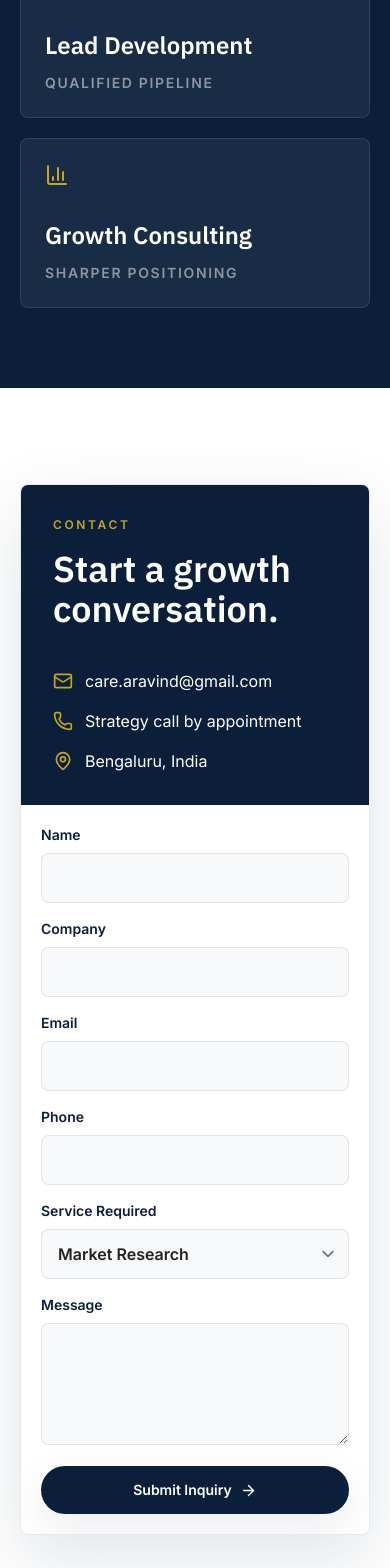
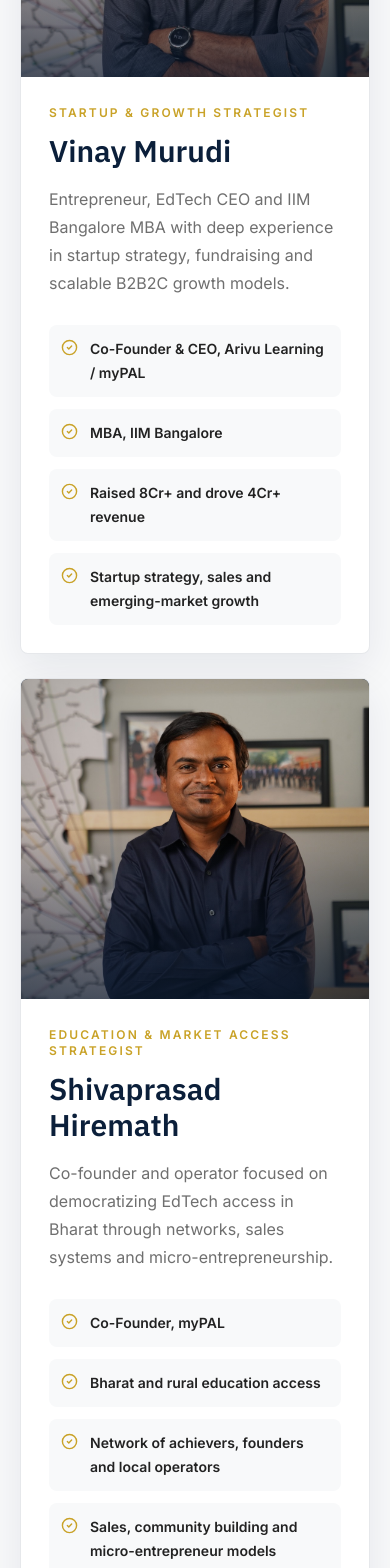
Before and after one commit to ncdeekshith/Careinnovations, a Next.js app: page / in a window 390 px wide. Shown: the part 10080-11648 px from the top of the page. Built offline with nearby package versions, Linux system fonts and the light colour scheme.

Commit message:
Add strategist profiles

```diff
--- a/app/page.tsx
+++ b/app/page.tsx
@@ -36,7 +36,7 @@ const navItems = [
   ["Firm", "#about"],
   ["Services", "#services"],
   ["Approach", "#process"],
-  ["Leadership", "#founder"],
+  ["Team", "#strategists"],
   ["Contact", "#contact"]
 ];
 
@@ -91,6 +91,33 @@ const caseStudies = [
 ];
 
 const assetBase = process.env.NEXT_PUBLIC_BASE_PATH ?? "";
+
+const strategists = [
+  {
+    name: "Vinay Murudi",
+    role: "Startup & Growth Strategist",
+    image: `${assetBase}/images/team-vinay-murudi.jpeg`,
+    summary: "Entrepreneur, EdTech CEO and IIM Bangalore MBA with deep experience in startup strategy, fundraising and scalable B2B2C growth models.",
+    highlights: [
+      "Co-Founder & CEO, Arivu Learning / myPAL",
+      "MBA, IIM Bangalore",
+      "Raised 8Cr+ and drove 4Cr+ revenue",
+      "Startup strategy, sales and emerging-market growth"
+    ]
+  },
+  {
+    name: "Shivaprasad Hiremath",
+    role: "Education & Market Access Strategist",
+    image: `${assetBase}/images/team-shivaprasad-hiremath.jpeg`,
+    summary: "Co-founder and operator focused on democratizing EdTech access in Bharat through networks, sales systems and micro-entrepreneurship.",
+    highlights: [
+      "Co-Founder, myPAL",
+      "Bharat and rural education access",
+      "Network of achievers, founders and local operators",
+      "Sales, community building and micro-entrepreneur models"
+    ]
+  }
+];
 
 export default function Home() {
   const [open, setOpen] = useState(false);
@@ -402,6 +429,51 @@ export default function Home() {
         </div>
       </section>
 
+      <section id="strategists" className="bg-mist py-20 dark:bg-white/[0.04]">
+        <div className="section">
+          <Reveal className="mx-auto max-w-3xl text-center">
+            <p className="eyebrow mb-4">Strategists</p>
+            <h2 className="font-display text-3xl font-semibold tracking-normal text-navy sm:text-4xl lg:text-5xl dark:text-white">
+              Specialist minds strengthening the growth desk.
+            </h2>
+          </Reveal>
+
+          <div className="mt-12 grid gap-6 lg:grid-cols-2">
+            {strategists.map((person, index) => (
+              <Reveal key={person.name} delay={index * 0.06} className="overflow-hidden rounded-lg border border-navy/10 bg-white shadow-soft transition hover:-translate-y-1 hover:shadow-premium dark:border-white/10 dark:bg-white/[0.06]">
+                <div className="grid sm:grid-cols-[0.9fr_1.1fr]">
+                  <div className="relative min-h-80 overflow-hidden bg-navy">
+                    <Image
+                      src={person.image}
+                      alt={`${person.name}, ${person.role}`}
+                      width={900}
+                      height={900}
+                      className="h-full w-full object-cover object-center"
+                    />
+                    <div className="absolute inset-0 bg-[linear-gradient(180deg,transparent_48%,rgba(11,31,58,0.58)_100%)]" />
+                  </div>
+                  <div className="flex flex-col justify-between p-7">
+                    <div>
+                      <p className="text-xs font-semibold uppercase tracking-[0.18em] text-gold">{person.role}</p>
+                      <h3 className="mt-3 font-display text-3xl font-semibold text-navy dark:text-white">{person.name}</h3>
+                      <p className="mt-4 text-base leading-7 text-ink/65 dark:text-white/65">{person.summary}</p>
+                    </div>
+                    <div className="mt-7 grid gap-3">
+                      {person.highlights.map((highlight) => (
+                        <div key={highlight} className="flex items-start gap-3 rounded-lg bg-mist p-3 dark:bg-white/8">
+                          <CheckCircle2 className="mt-0.5 shrink-0 text-gold" size={17} />
+                          <span className="text-sm font-semibold leading-6 text-ink/68 dark:text-white/68">{highlight}</span>
+                        </div>
+                      ))}
+                    </div>
+                  </div>
+                </div>
+              </Reveal>
+            ))}
+          </div>
+        </div>
+      </section>
+
       <section className="bg-navy py-20 text-white">
         <div className="section grid gap-5 sm:grid-cols-2 lg:grid-cols-4">
           {caseStudies.map(([title, text], index) => (
```
Also changed, not shown: public/images/team-shivaprasad-hiremath.jpeg (added), public/images/team-vinay-murudi.jpeg (added).
